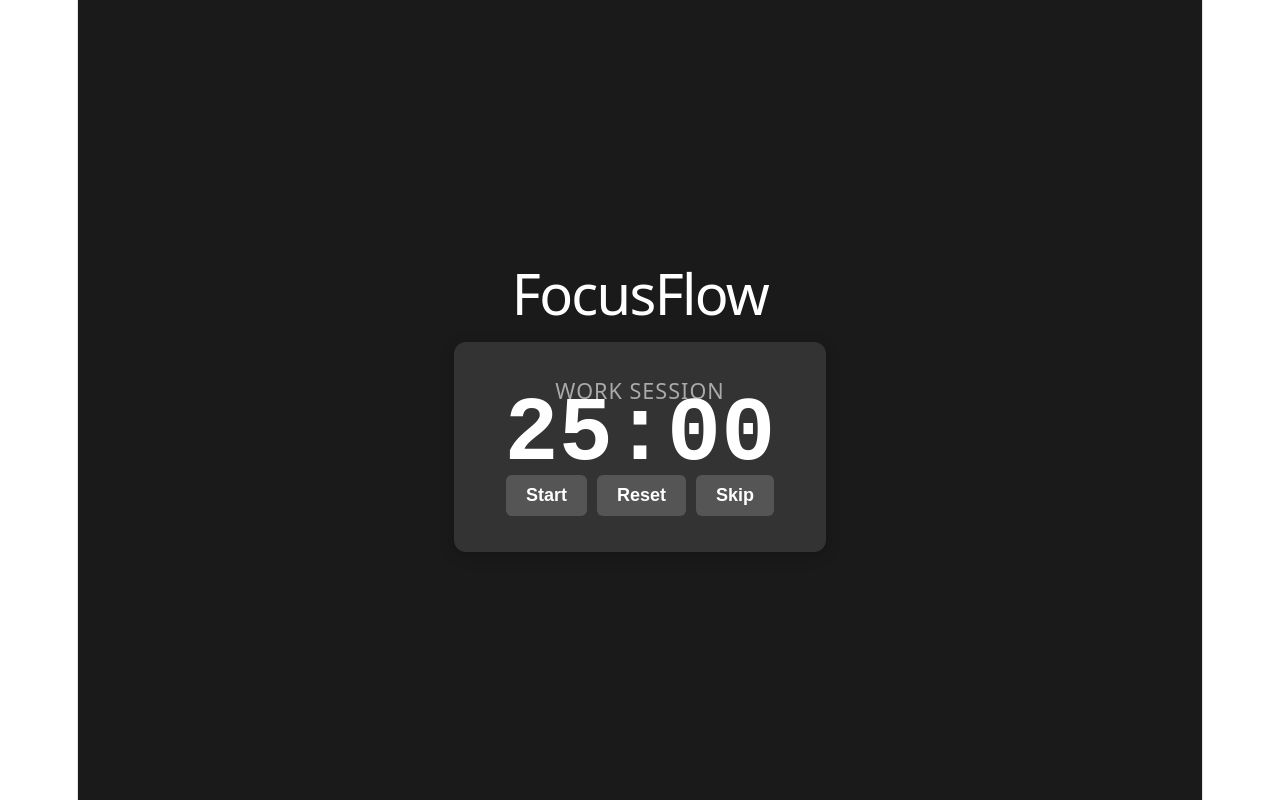
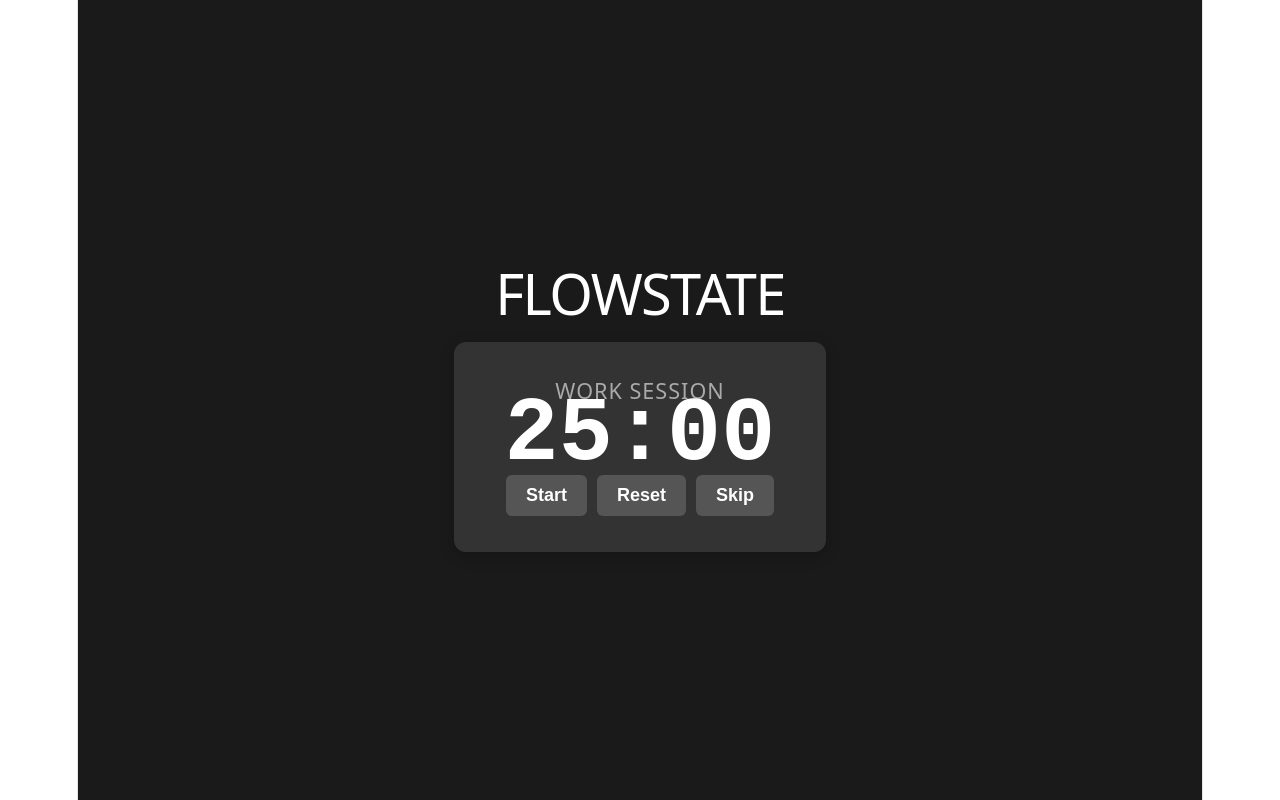
Before and after one commit to nihal81788/FocusFlow, a React (Vite) app: page / in a window 1280 px wide. Built offline with nearby package versions, Linux system fonts and the light colour scheme.

Commit message:
Update project name and simplify README

```diff
--- a/index.html
+++ b/index.html
@@ -4,7 +4,7 @@
     <meta charset="UTF-8" />
     <link rel="icon" type="image/svg+xml" href="/favicon.svg" />
     <meta name="viewport" content="width=device-width, initial-scale=1.0" />
-    <title>flowstate</title>
+    <title>FLOWSTATE</title>
   </head>
   <body>
     <div id="root"></div>
--- a/package.json
+++ b/package.json
@@ -1,5 +1,5 @@
 {
-  "name": "flowstate",
+  "name": "FLOWSTATE",
   "private": true,
   "version": "0.0.0",
   "type": "module",
--- a/src/App.jsx
+++ b/src/App.jsx
@@ -5,7 +5,7 @@ import './App.css';
 function App() {
   return (
     <div style={appStyle}>
-      <h1 style={{ marginBottom: '2rem', color: '#fff' }}>FocusFlow</h1>
+      <h1 style={{ marginBottom: '2rem', color: '#fff' }}>FLOWSTATE</h1>
       <TimerDisplay />
     </div>
   );
```
Also changed, not shown: 1 other file (tests, documents, lock files or other folders).
